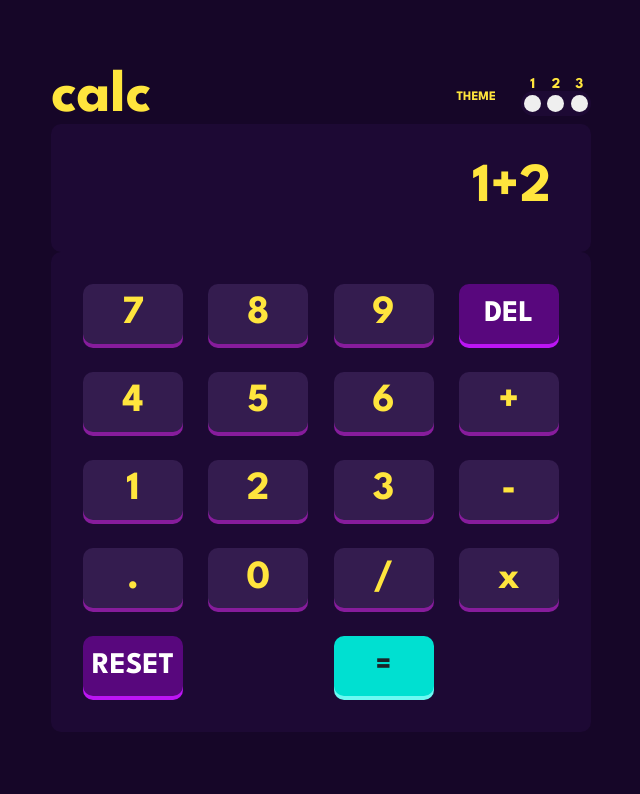
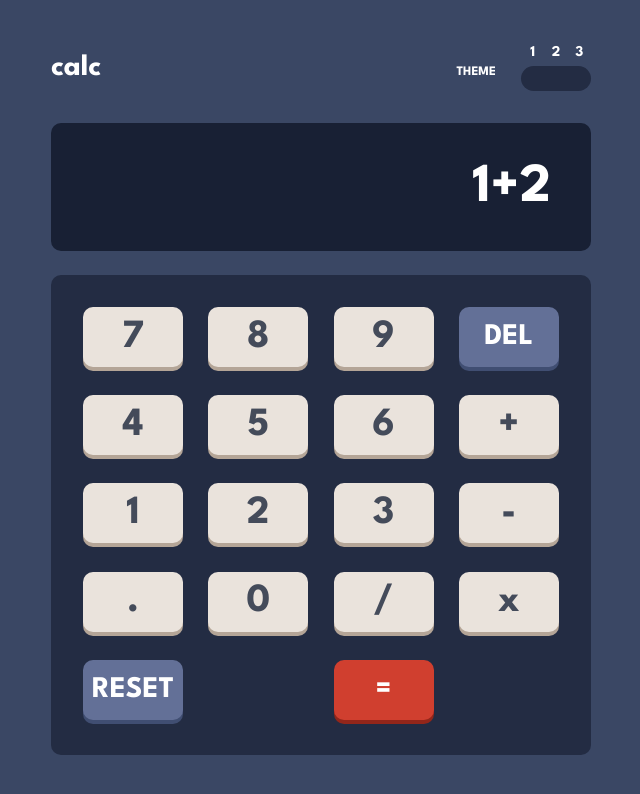
Before and after one commit to paladinescamila/Calculator-App, a React (Create React App) app: page / in a window 1280 px wide. Shown: the top 794 px of the page, without its empty margins (319-959 px from the left). Built offline with nearby package versions, Linux system fonts and the light colour scheme.

Commit message:
Fix size styles

```diff
--- a/src/App.scss
+++ b/src/App.scss
@@ -39,7 +39,10 @@ button {
 	display: flex;
 	justify-content: space-between;
 	align-items: center;
-	font-size: 30px;
+
+	h1 {
+		font-size: 30px;
+	}
 }
 
 .theme-selector-1,
@@ -65,6 +68,7 @@ button {
 	.switch-numbers-3 {
 		display: grid;
 		grid-template-columns: repeat(3, 1fr);
+		margin-bottom: 7px;
 
 		li {
 			display: flex;
@@ -86,10 +90,8 @@ button {
 		-o-border-radius: 50px;
 		display: grid;
 		grid-template-columns: repeat(3, 1fr);
-		justify-items: center;
-		align-items: center;
 
-		button {
+		li {
 			width: 17px;
 			height: 17px;
 			border-radius: 50%;
@@ -97,6 +99,8 @@ button {
 			-moz-border-radius: 50%;
 			-ms-border-radius: 50%;
 			-o-border-radius: 50%;
+			align-self: center;
+			justify-self: center;
 		}
 	}
 }
@@ -109,6 +113,7 @@ button {
 	justify-content: flex-end;
 	align-items: center;
 	padding: 40px;
+	margin: 32px 0 24px 0;
 	width: 540px;
 	height: 128px;
 	border-radius: 10px;
--- a/src/App.tsx
+++ b/src/App.tsx
@@ -3,7 +3,7 @@ import './App.scss';
 
 function App() {
 	const expression = '1+2';
-	const theme = 3;
+	const theme = 1;
 
 	return (
 		<div className={`app-${theme}`}>
@@ -19,15 +19,9 @@ function App() {
 								<li>3</li>
 							</ul>
 							<ul className={`switch-buttons-${theme}`}>
-								<li>
-									<button></button>
-								</li>
-								<li>
-									<button></button>
-								</li>
-								<li>
-									<button></button>
-								</li>
+								<li></li>
+								<li></li>
+								<li></li>
 							</ul>
 						</div>
 					</div>
```
